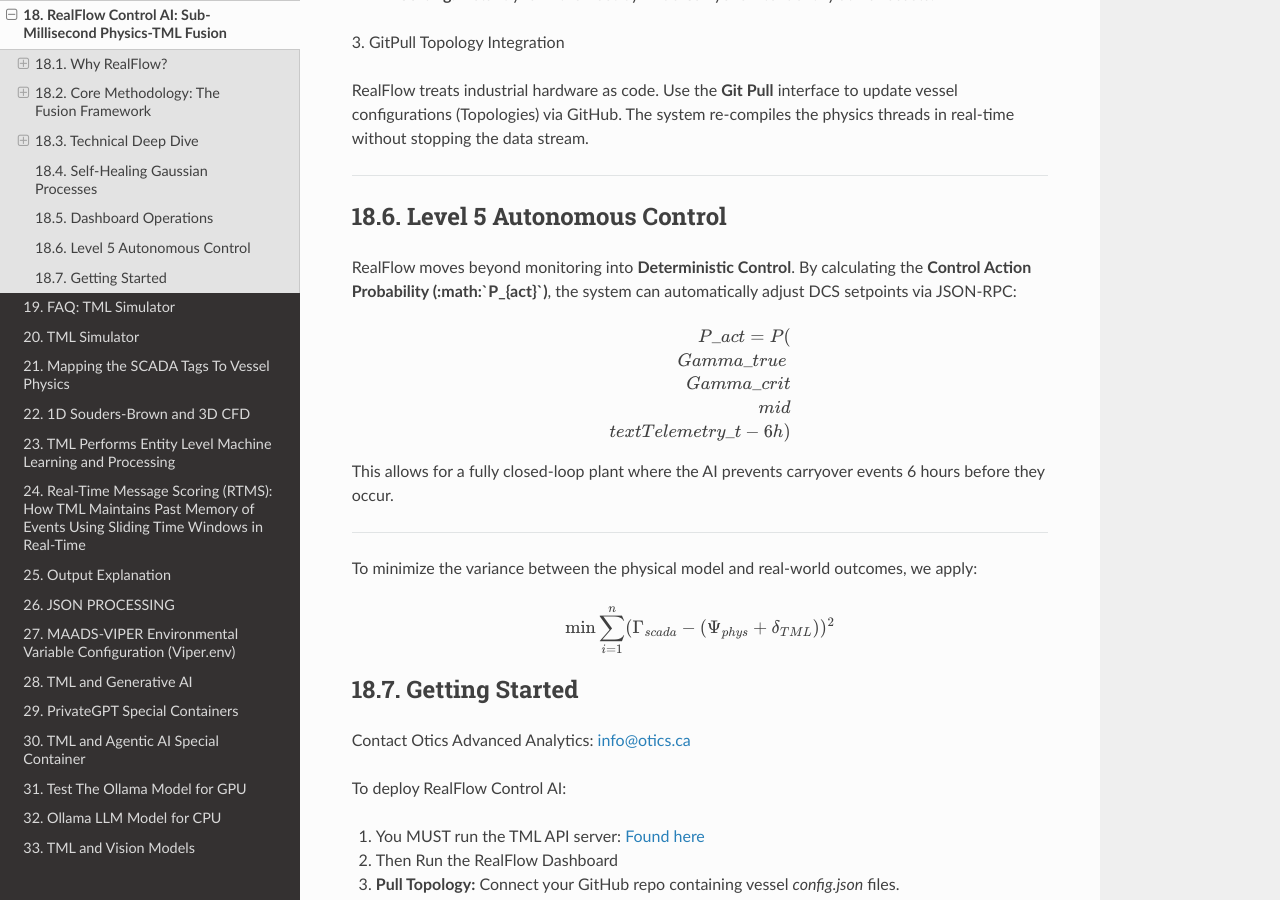
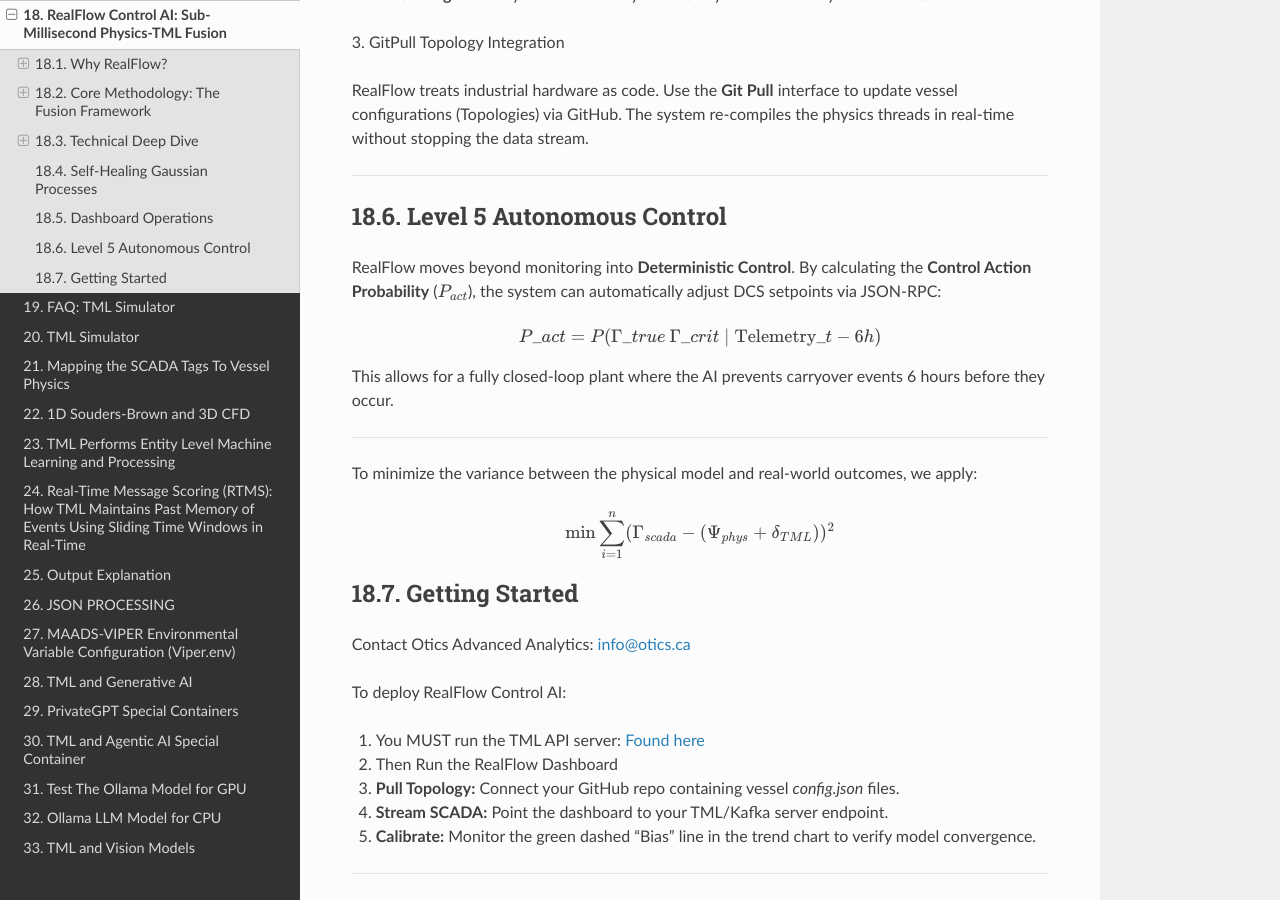
Before and after one commit to smaurice101/readthedocs, a Sphinx documentation site: the page built from docs/source/realflow.rst, in a window 1280 px wide and 900 px high, scrolled down 2646 px. Built offline with Sphinx 7.4.7 and the Read the Docs theme 3.1.0, drawn with Linux system fonts in a browser that asks for light colours; pages that are not in the unit, such as notebooks, are missing from menus; some of the changed text lies outside the part shown.

Commit message:
Update realflow.rst

```diff
--- a/docs/source/realflow.rst
+++ b/docs/source/realflow.rst
@@ -102,11 +102,11 @@
 Level 5 Autonomous Control
 ---------------------------
 
-RealFlow moves beyond monitoring into **Deterministic Control**. By calculating the **Control Action Probability (:math:`P_{act}`)**, the system can automatically adjust DCS setpoints via JSON-RPC:
+RealFlow moves beyond monitoring into **Deterministic Control**. By calculating the **Control Action Probability** (:math:`P_{act}`), the system can automatically adjust DCS setpoints via JSON-RPC:
 
 .. math::
 
-   P\_{act} = P(\\Gamma\_{true} \> \\Gamma\_{crit} \\mid \\text{Telemetry}\_{t-6h})
+   P\_{act} = P(\Gamma\_{true} \> \Gamma\_{crit} \mid \text{Telemetry}\_{t-6h})
 
 This allows for a fully closed-loop plant where the AI prevents carryover events 6 hours before they occur.
 
```
